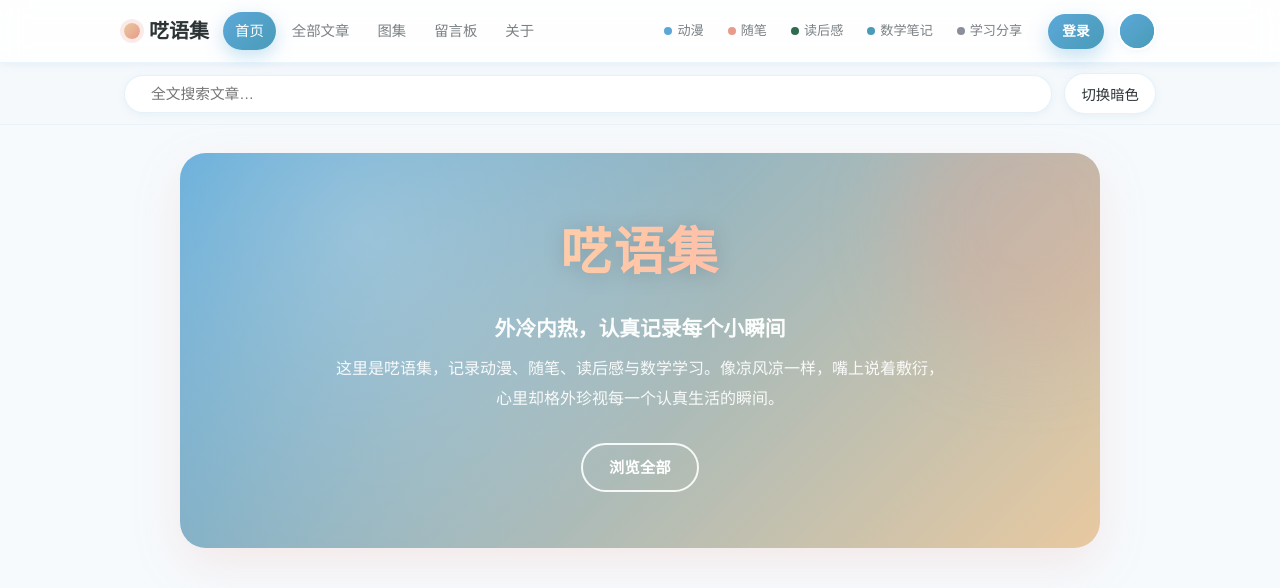
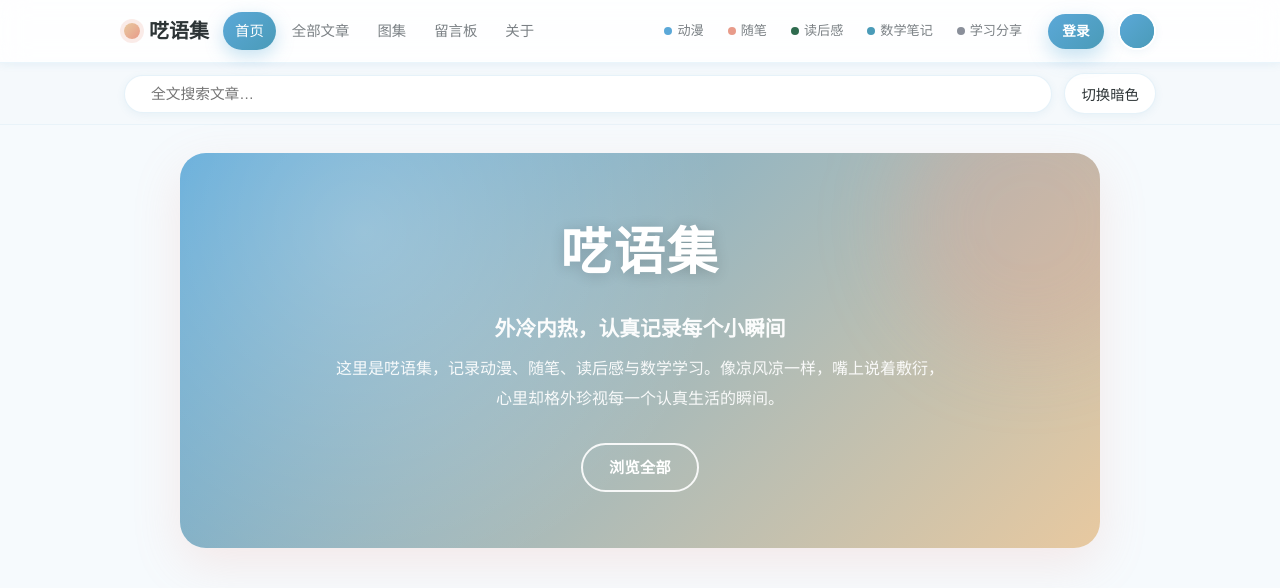
Before and after one commit to Suzukaze-Suzu/The-Set-of-Murmurs, a React (Vite) app: page /gallery in a window 1280 px wide. Shown: the top 588 px of the page. Built offline with nearby package versions, Linux system fonts and the light colour scheme; no server answers; the database is empty.

Commit message:
hero区块背景改为流动渐变（修正：背景而非文字）

```diff
--- a/src/index.css
+++ b/src/index.css
@@ -451,23 +451,21 @@ a{color:var(--sky-blue-dark);text-decoration:none;transition:color .2s}a:hover{c
 .login-eye{position:absolute;right:10px;top:50%;transform:translateY(-50%);background:none;border:none;cursor:pointer;color:var(--slate-blue);display:flex;align-items:center;justify-content:center;padding:4px;border-radius:8px;transition:color .2s,background .2s}
 .login-eye:hover{color:var(--sky-blue);background:color-mix(in srgb,var(--sky-blue) 10%,transparent)}
 
-/* ===== hero 大标题：渐变流动文字 ===== */
-.hero-title{
-  background:linear-gradient(90deg,#ffffff 0%,#a8e6ff 25%,#ffe0a8 50%,#ffb3a8 75%,#ffffff 100%);
-  background-size:300% 100%;
-  -webkit-background-clip:text;background-clip:text;
-  -webkit-text-fill-color:transparent;
-  animation:heroTitleFlow 8s ease-in-out infinite;
-  text-shadow:none;
-  filter:drop-shadow(0 2px 10px rgba(0,0,0,0.15));
+/* ===== 图集：本地文件预览 ===== */
+.gallery-file-preview{display:flex;align-items:center;gap:12px;background:var(--bg-soft);border-radius:var(--radius-sm);padding:10px 14px}
+.gallery-file-preview img{width:64px;height:64px;object-fit:cover;border-radius:8px;box-shadow:var(--shadow-sm)}
+.gallery-file-preview span{font-size:.9rem;color:var(--text-secondary);word-break:break-all}
+
+/* ===== hero 区块：背景渐变流动（覆盖 .hero 背景） ===== */
+.hero{
+  background:linear-gradient(135deg,
+    #5BA8D8 0%, #7fc3e6 20%, #f3d4a8 40%,
+    #e89b8a 55%, #4a9bb8 75%, #5BA8D8 100%);
+  background-size:300% 300%;
+  animation:heroBgFlow 16s ease-in-out infinite;
 }
-@keyframes heroTitleFlow{
+@keyframes heroBgFlow{
   0%{background-position:0% 50%}
   50%{background-position:100% 50%}
   100%{background-position:0% 50%}
 }
-
-/* ===== 图集：本地文件预览 ===== */
-.gallery-file-preview{display:flex;align-items:center;gap:12px;background:var(--bg-soft);border-radius:var(--radius-sm);padding:10px 14px}
-.gallery-file-preview img{width:64px;height:64px;object-fit:cover;border-radius:8px;box-shadow:var(--shadow-sm)}
-.gallery-file-preview span{font-size:.9rem;color:var(--text-secondary);word-break:break-all}
```
